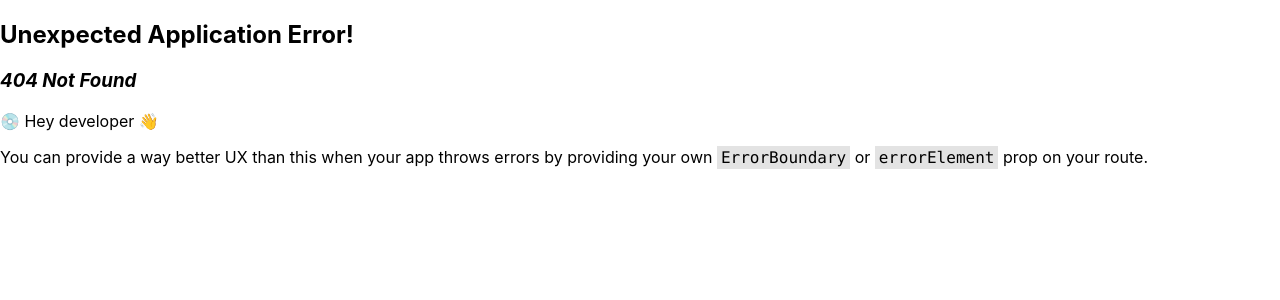
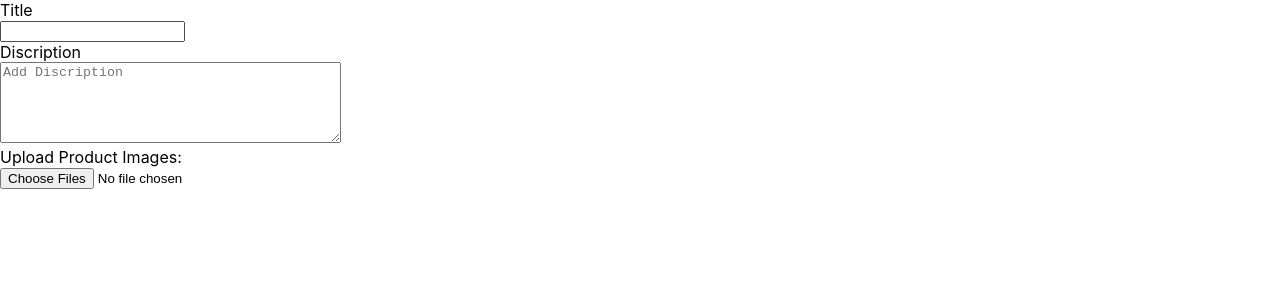
Before and after one commit to abubakrAhmad1/multiple-seller-ecommerce-store, a React (Create React App) app in the folder frontend/: page /addProducts in a window 1280 px wide. Before the commit this address had no page. Shown: the top 300 px of the page. Built offline with nearby package versions, Linux system fonts and the light colour scheme.

Commit message:
feat : create add products page

```diff
--- /dev/null
+++ b/frontend/src/components/AddProducts/index.jsx
@@ -0,0 +1,53 @@
+import { useDispatch, useSelector } from "react-redux";
+import { getImages } from "../../redux/slice/addProductsSlice";
+
+export default function AddProducts() {
+  const selectedImages = useSelector(
+    (state) => state.addProducts.selectedImages
+  );
+  const dispatch = useDispatch();
+
+  return (
+    <div>
+      <form action="">
+        <label htmlFor="title">Title</label>
+        <br />
+        <input type="text" id="title" />
+        <br />
+        <label htmlFor="discription">Discription</label>
+        <br />
+        <textarea
+          name="discription"
+          id="discription"
+          placeholder="Add Discription"
+          rows={5}
+          cols={40}
+        />
+        <br />
+        <label htmlFor="images">Upload Product Images:</label>
+        <br />
+        <input
+          type="file"
+          id="images"
+          accept="image/*"
+          multiple
+          onChange={(event) =>
+            dispatch(getImages(Array.from(event.target.files)))
+          }
+        />
+        <br />
+        <div style={{ marginTop: "10px" }}>
+          {selectedImages.map((image, index) => (
+            <img
+              key={index}
+              src={URL.createObjectURL(image)}
+              alt={`preview-${index}`}
+              width="100"
+              style={{ marginRight: "10px" }}
+            />
+          ))}
+        </div>
+      </form>
+    </div>
+  );
+}
--- /dev/null
+++ b/frontend/src/redux/slice/addProductsSlice.js
@@ -0,0 +1,16 @@
+import { createSlice } from "@reduxjs/toolkit";
+
+const addProductsSlice = createSlice({
+    name: 'addProductSlice',
+    initialState: {
+        selectedImages :[],
+    },
+    reducers : {
+        getImages : (state , action) =>{
+            state.selectedImages = action.payload;
+        }
+    },
+});
+
+export const {getImages}  = addProductsSlice.actions;
+export default addProductsSlice.reducer;
--- a/frontend/src/redux/store/index.js
+++ b/frontend/src/redux/store/index.js
@@ -2,12 +2,14 @@ import { configureStore } from "@reduxjs/toolkit";
 import signupReducer from "../slice/signupSlice";
 import signinReducer from "../slice/signInSlice";
 import searchProductsReducer from '../slice/searchProductsSlice';
+import addProductsReducer from '../slice/addProductsSlice';
 
 const store = configureStore({
   reducer: {
     signup: signupReducer,
     signin: signinReducer,
     searchProducts : searchProductsReducer,
+    addProducts : addProductsReducer,
   },
 });
 
--- a/frontend/src/routes/index.js
+++ b/frontend/src/routes/index.js
@@ -5,6 +5,7 @@ import Login from "../components/Login";
 import Signup from "../components/Signup";
 import SearchProducts from "../components/SearchProducts";
 import Cart from "../components/Cart";
+import AddProducts from "../components/AddProducts";
 
 const router = createBrowserRouter([
   {
@@ -15,6 +16,7 @@ const router = createBrowserRouter([
       { path: "/signup", element: <Signup /> },
       { path: "/searchProducts", element: <SearchProducts /> },
       { path: "/cart", element: <Cart /> },
+      { path: "/addProducts", element: <AddProducts /> },
     ],
   },
 ]);
```
